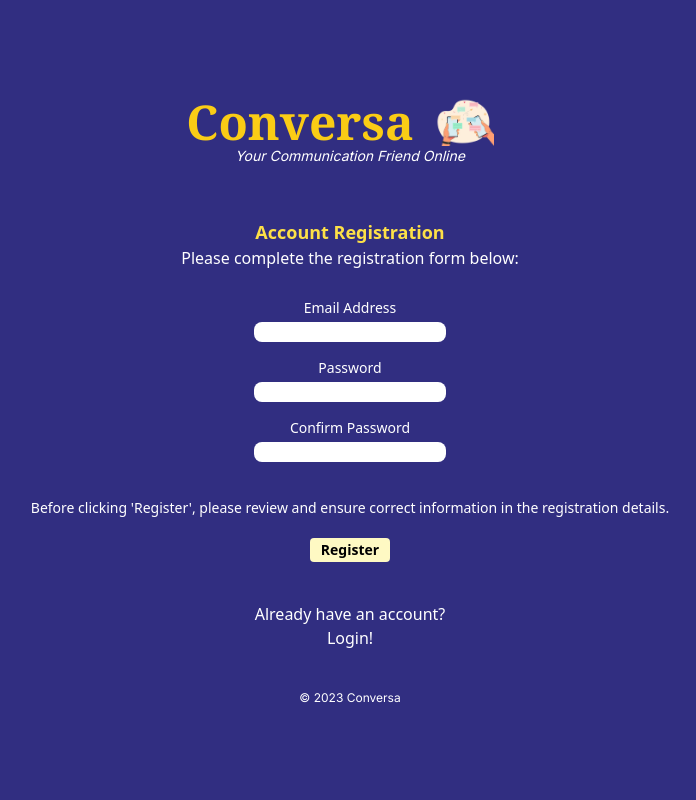
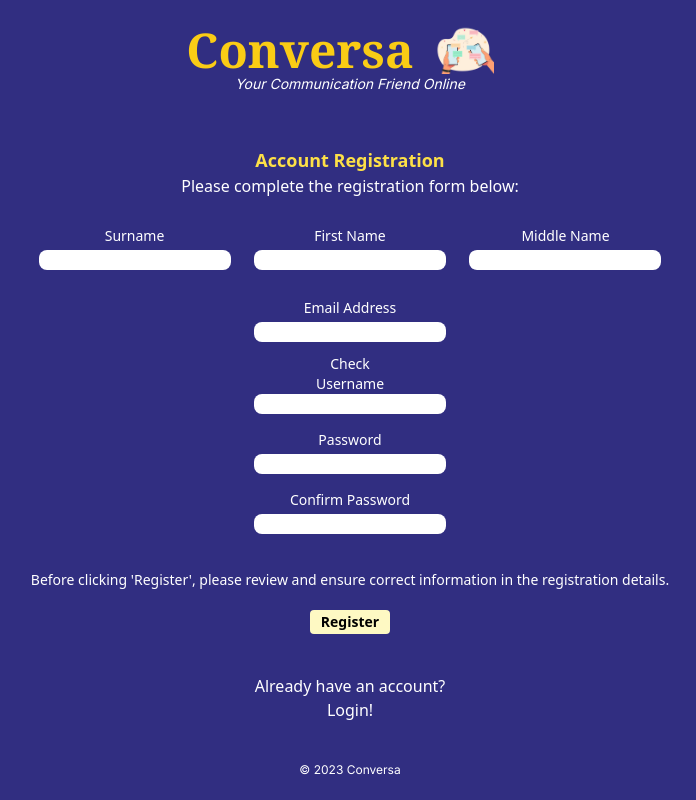
Before and after one commit to andradajus/slackapp-nextjs, a Next.js app: page /signup in a window 1280 px wide. Shown: the whole page, without its empty margins (290-986 px from the left). Built offline with nearby package versions, Linux system fonts and the light colour scheme.

Commit message:
Added username validation for multiple username

```diff
--- a/src/app/home/channels/ChannelMessages.tsx
+++ b/src/app/home/channels/ChannelMessages.tsx
@@ -132,12 +132,6 @@ const ChannelMessages = ({}) => {
       body: message,
     };
 
-    const newMessage = {
-      sender: senderUID,
-      body: message,
-      timestamp: new Date(),
-    };
-
     try {
       const response = await fetch("http://206.189.91.54/api/v1/messages", {
         method: "POST",
@@ -149,7 +143,7 @@ const ChannelMessages = ({}) => {
         throw new Error("Network response was not ok");
       }
       setMessage("");
-      retrieveMessages();
+      retrieveMessages;
     } catch (error) {
       console.error("Error sending message:", error);
     }
--- a/src/app/home/dms/page.tsx
+++ b/src/app/home/dms/page.tsx
@@ -106,7 +106,7 @@ export default function DirectMessage() {
       setChosenRecipient(recipient);
       alert("Message will be sent to: " + targetUid);
       setReceiverEmail("");
-      // fetchMessages();
+      fetchMessages();
     } else {
       alert("User not found!");
     }
@@ -115,7 +115,7 @@ export default function DirectMessage() {
   const handleChangeRecipientClick = () => {
     setChosenRecipient(null);
     setReceiverEmail("");
-    // fetchMessages();
+    fetchMessages();
   };
 
   const fetchMessageInterval = () => {
--- a/src/app/login/page.tsx
+++ b/src/app/login/page.tsx
@@ -280,7 +280,7 @@ const LoginPage = () => {
           onSubmit={handleLogin}
         >
           <label htmlFor="email" className="m-1">
-            Email Address
+            Username or Email Address
           </label>
           <input
             className="text-black font-sans text-sm mb-3 px-1 rounded-lg"
--- a/src/app/signup/page.tsx
+++ b/src/app/signup/page.tsx
@@ -6,15 +6,14 @@ import Image from "next/image";
 import { useRouter } from "next/navigation";
 
 const SignUpPage = () => {
-  // const [surname, setSurname] = useState("");
-  // const [firstName, setFirstName] = useState("");
-  // const [middleName, setMiddleName] = useState("");
-  // const [username, setUsername] = useState("");
+  const [surname, setSurname] = useState("");
+  const [firstName, setFirstName] = useState("");
+  const [middleName, setMiddleName] = useState("");
+  const [username, setUsername] = useState("");
   const [password, setPassword] = useState("");
   const [confirmPassword, setConfirmPassword] = useState("");
   const [email, setEmail] = useState("");
   const [error, setError] = useState("");
-  const [uid, setUid] = useState("");
   const router = useRouter();
 
   const clearError = () => {
@@ -39,6 +38,13 @@ const SignUpPage = () => {
       setPassword("");
       setConfirmPassword("");
       setError("Passwords do not match");
+      return;
+    }
+
+    const isUsernameTaken = await matchUsername();
+
+    if (isUsernameTaken) {
+      setError("Username is already taken.");
       return;
     }
 
@@ -270,6 +276,99 @@ const SignUpPage = () => {
     }
   };
 
+  const checkUsername = async () => {
+    try {
+      const requestBody = {
+        email: "accounts@conversa.com",
+        password: "conversa",
+      };
+
+      const response = await fetch("http://206.189.91.54/api/v1/auth/sign_in", {
+        method: "POST",
+        headers: {
+          "Content-Type": "application/json",
+        },
+        body: JSON.stringify(requestBody),
+      });
+
+      if (response.ok) {
+        const accessToken = response.headers.get("access-token");
+        const client = response.headers.get("client");
+        const expiry = response.headers.get("expiry");
+        const uid = response.headers.get("uid");
+        const responseData = await response.json();
+        const id = responseData.data.id;
+        sessionStorage.setItem("admin-access-token", accessToken!);
+        sessionStorage.setItem("admin-client", client!);
+        sessionStorage.setItem("admin-expiry", expiry!);
+        sessionStorage.setItem("admin-uid", uid!);
+        sessionStorage.setItem("admin-id", id);
+        sessionStorage.setItem("email", email!);
+        const isUsernameTaken = await matchUsername();
+
+        if (isUsernameTaken) {
+          setError("Username is already taken.");
+        } else {
+          setError("Username is valid.");
+        }
+      } else {
+        console.error("Login failed:", response.statusText);
+        setError("Login failed. Please check your email and password.");
+      }
+    } catch (error) {
+      console.error("Error:", error);
+    }
+  };
+
+  const matchUsername = async () => {
+    const uidToMatch = username;
+    const url = `http://206.189.91.54/api/v1/messages?receiver_id=${5133}&receiver_class=Channel`;
+
+    try {
+      const headers = new Headers();
+      headers.append("Content-Type", "application/json");
+      headers.append(
+        "access-token",
+        sessionStorage.getItem("admin-access-token") as string
+      );
+      headers.append(
+        "client",
+        sessionStorage.getItem("admin-client") as string
+      );
+      headers.append(
+        "expiry",
+        sessionStorage.getItem("admin-expiry") as string
+      );
+      headers.append("uid", sessionStorage.getItem("admin-uid") as string);
+
+      const response = await fetch(url, {
+        method: "GET",
+        headers: headers,
+      });
+
+      if (!response.ok) {
+        throw new Error("Network response was not ok");
+      }
+
+      const data = await response.json();
+      console.log("Data:", data);
+
+      const matchingMessage = data.data.find((message: { body: string }) => {
+        try {
+          const bodyContent = JSON.parse(message.body);
+          return bodyContent.username === uidToMatch;
+        } catch (error) {
+          return false;
+        }
+      });
+
+      return !!matchingMessage;
+    } catch (error) {
+      console.error("Error retrieving message:", error);
+      return false;
+    }
+  };
+
   return (
     <div className="h-screen overflow-hidden flex flex-col items-center justify-center text-center bg-indigo-900 text-white">
       <header className="m-0 p-5">
@@ -294,7 +393,7 @@ const SignUpPage = () => {
       </h5>
 
       <form className="flex flex-col text-sm font-medium font-sans">
-        {/* <div className="flex items-center mb-5">
+        <div className="flex items-center mb-5">
           <div className="w-1/3">
             <label htmlFor="Surname" className="m-1 block">
               Surname
@@ -345,7 +444,7 @@ const SignUpPage = () => {
               }}
             />
           </div>
-        </div> */}
+        </div>
 
         <label htmlFor="Email Address" className="m-1">
           Email Address
@@ -361,10 +460,17 @@ const SignUpPage = () => {
             clearError();
           }}
         />
+        <div>
+          <span className="cursor-pointer" onClick={checkUsername}>
+            Check
+          </span>
+          {/* <small>{message}</small> */}
 
-        {/* <label htmlFor="Username" className="m-1">
+          <div>
+            <label htmlFor="Username" className="m-1">
               Username
             </label>
+            <div>
               <input
                 className="text-black font-mono mb-3 px-1 w-48 mx-auto rounded-lg"
                 key="username"
@@ -375,7 +481,10 @@ const SignUpPage = () => {
                   setUsername(e.target.value);
                   clearError();
                 }}
-        /> */}
+              />
+            </div>
+          </div>
+        </div>
 
         <label htmlFor="Password" className="m-1">
           Password
@@ -442,7 +551,3 @@ const SignUpPage = () => {
 };
 
 export default SignUpPage;
-
-// function handleAddUserDetails() {
-//   throw new Error("Function not implemented.");
-// }
```
Lines whose indentation alone changed are shown as unchanged.
